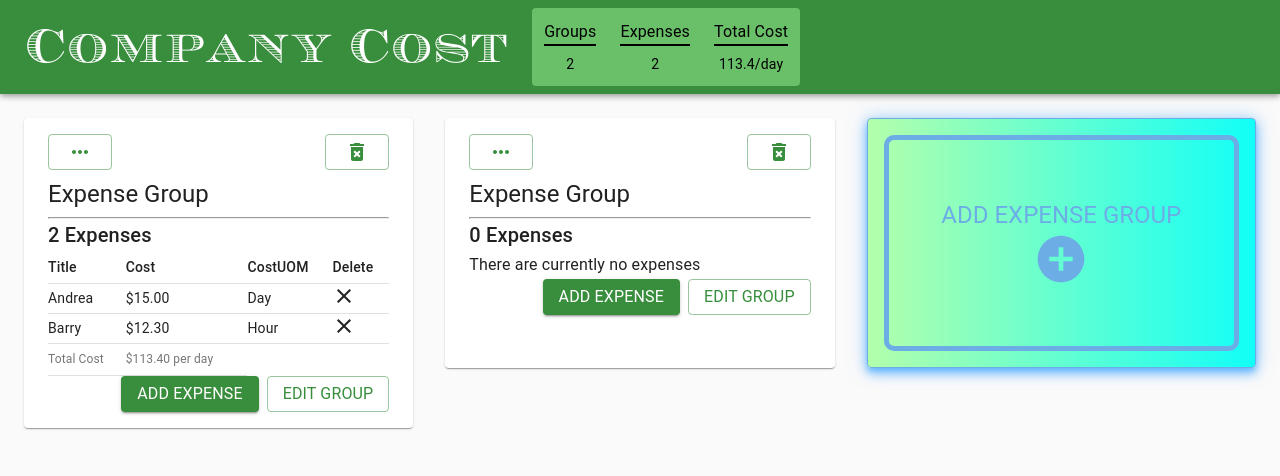
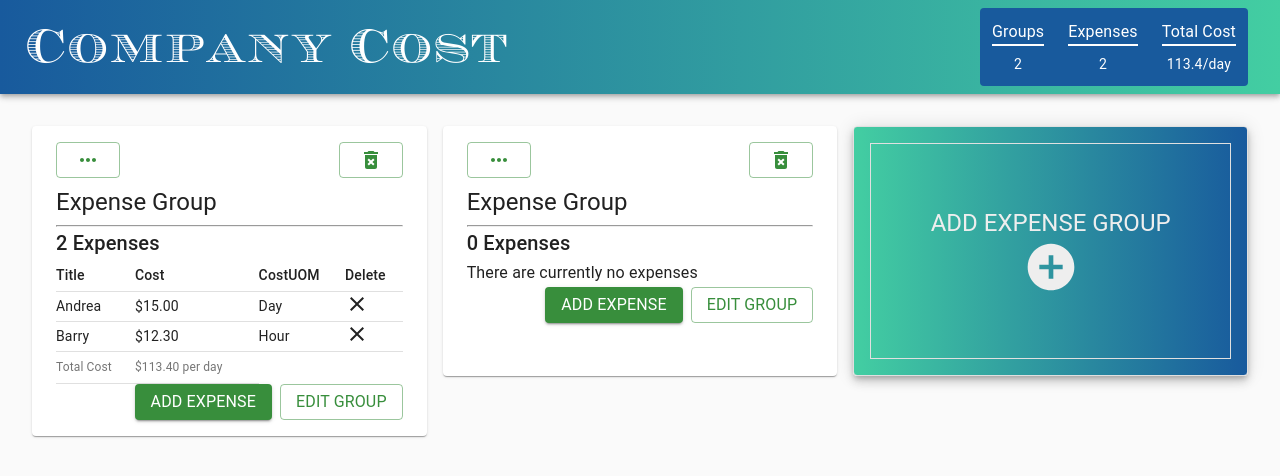
Before and after one commit to Spraynard/Company-Cost, a React app: page / in a window 1280 px wide. Shown: the top 476 px of the page. Built offline with nearby package versions, Linux system fonts and the light colour scheme; the HTML template or start-up script is replaced by a standard one.

Commit message:
Updating styling on application

```diff
--- a/src/components/Buttons/Add_Expense_Group_UI_Button.js
+++ b/src/components/Buttons/Add_Expense_Group_UI_Button.js
@@ -5,34 +5,41 @@ import { withStyles } from "@material-ui/core/styles";
 
 const styles = theme => ({
     root : {
-        background: 'linear-gradient(to right, #b3ffab, #12fff7)',//'linear-gradient(131deg, rgba(231,255,231,1) 0%, rgba(76,255,105,1) 100%)',
-        border: `1px solid #6dade6`,
-        boxShadow: '0px 3px 5px -1px rgba(64,165,255,.50),0px 6px 10px 0px rgba(64,165,255,.50),0px 1px 18px 0px rgba(64,165,255,.50)',
+        background: 'linear-gradient(to right, #43cea2, #185a9d)',//'linear-gradient(to right, #b3ffab, #12fff7)',//'linear-gradient(131deg, rgba(231,255,231,1) 0%, rgba(76,255,105,1) 100%)',
+        border: `1px solid ${theme.palette.grey[300]}`,
+        color : theme.palette.grey[200],
         cursor: 'pointer',
+        display : 'flex',
+        flexDirection : 'column',
         height : '100%',
         height : '250px',
-        padding : theme.spacing(2),
+        alignItems: 'center',
+        justifyContent: 'center',
+        position: 'relative',
         width : '100%',
-        transition : theme.transitions.create(['box-shadow']),
+        transition : theme.transitions.create(['box-shadow', 'color']),
+        '&::before': {
+            border: `1px solid ${theme.palette.grey[300]}`,
+            content: "' '",
+            margin: theme.spacing(2),
+            position: 'absolute',
+            transition: theme.transitions.create(['border']),
+            top: '0',
+            left: '0',
+            right: '0',
+            bottom: '0'
+        },
         '&:hover' : {
-            boxShadow: '0px 3px 5px -1px rgba(254, 118, 118,.50),0px 6px 10px 0px rgba(254, 118, 118,.50),0px 1px 18px 0px rgba(254, 118, 118,.50)',
-        }
-    },
-    ghostlyOutline : {
-        alignItems: 'center',
-        border: `5px solid #6dade6`,
-        borderRadius: '10px',
-        color: '#6dade6',
-        display: 'flex',
-        flexDirection: 'column',
-        height: '100%',
-        justifyContent: 'center',
-        transition: theme.transitions.create(['color', 'border']),
-        width: '100%',
-        '&:hover' : {
+            border: `1px solid ${theme.palette.common.white}`,
+            boxShadow : theme.shadows[10],
             color: theme.palette.common.white,
-            border: `5px solid #fe7676`,
-        }
+            '&::before' : {
+                border: `1px solid ${theme.palette.common.white}`,
+            }
+        },
+        '&:active' : {
+            boxShadow : theme.shadows[1]
+        },
     },
     icon : {
         fontSize: theme.typography.fontSize * 4 + 'px',
@@ -41,10 +48,8 @@ const styles = theme => ({
 
 const Add_Expense_Group_UI_Button = withStyles(styles)(({ classes, action, ...props }) =>
     <Paper className={classes.root} component="button" elevation={6} onClick={action}>
-        <div className={classes.ghostlyOutline}>
-            <Typography variant="h5">{"Add Expense Group".toUpperCase()}</Typography>
-            <AddCircle className={classes.icon}/>
-        </div>
+        <Typography variant="h5">{"Add Expense Group".toUpperCase()}</Typography>
+        <AddCircle className={classes.icon}/>
     </Paper>
 )
 
--- a/src/components/Groups_Window.js
+++ b/src/components/Groups_Window.js
@@ -7,9 +7,10 @@ import Add_Expense_Group_UI_Button from "./Buttons/Add_Expense_Group_UI_Button";
 
 const styles = theme => ({
 	root: {
-		flexGrow: 1,
 		padding: theme.spacing(3),
-		height: '100vh',
+		height: '100%',
+		width: '100%', // width and margin added to get over default material UI layout bugs
+		margin: 0,
 		...theme.mixins.toolbar
 	}
 })
@@ -29,7 +30,7 @@ const Groups_Window = ({ classes, children, ...props}) => {
 	);
 
 	return (
-		<Grid container className={classes.root}component="main" spacing={4}>{grid_elements}</Grid>
+		<Grid container className={classes.root} component="main" spacing={2}>{grid_elements}</Grid>
 	);
 };
 
--- a/src/components/Stats_Windows/App_Bar_Stats_Window.js
+++ b/src/components/Stats_Windows/App_Bar_Stats_Window.js
@@ -5,20 +5,20 @@ import { withStyles } from "@material-ui/core/styles"
 // Custom Component Imports
 import { Clickable } from "../Clickable";
 import Stats_Window from "./Stats_Window"
-import Stats_Window_Item from "./Stats_Window_Item";
 import { Box } from "@material-ui/core";
 
 const styles = theme => ({
     root: {
+        background: '#185a9d',//theme.palette.gradients.secondRiver,//'linear-gradient(to right, #9d50bb, #6e48aa)',//theme.palette.primary.light,
+        borderRadius: theme.shape.borderRadius,
+        color: theme.palette.common.white,
+        cursor: "context-menu",
         display: "flex",
-        borderRadius: theme.shape.borderRadius,
+        margin: theme.spacing(1),
         padding: theme.spacing(1),
-        margin: theme.spacing(1),
-        background: theme.palette.primary.light,
-        cursor: "context-menu",
         transition: theme.transitions.create(["background"]),
         "&:hover": {
-            background: emphasize(theme.palette.primary.light, .30)
+            background: emphasize('#185a9d', .30)
         }
     },
     itemContainer : {
--- a/src/components/Stats_Windows/Main_Menu_Stats_Window.js
+++ b/src/components/Stats_Windows/Main_Menu_Stats_Window.js
@@ -7,7 +7,7 @@ import Stats_Window from "./Stats_Window"
 const styles = theme => ({
     root: {
         padding: theme.spacing(1),
-        background: theme.palette.secondary.light,
+        background: 'none',
     },
     box: {
         padding: theme.spacing(1),
--- a/src/components/Top_App_Bar.js
+++ b/src/components/Top_App_Bar.js
@@ -19,6 +19,9 @@ import { withStyles } from "@material-ui/core/styles";
 
 // Component Styles
 const styles = theme => ({
+	root : {
+		background : theme.palette.gradients.secondRiver
+	},
 	appButtonMargin : {
 		marginLeft : theme.spacing(1)
 	},
@@ -34,11 +37,9 @@ const styles = theme => ({
 	headerTextStyles : {
 		"color" : theme.palette.primary.contrastText
 	},
-	marginRight : {
-		marginRight : theme.spacing(2)
-	},
 	siteTitle : {
 		fontFamily : theme.typography.siteTitle.fontFamily,
+		flexGrow: 1,
 		color : theme.palette.secondary.contrastText
 	}
 });
@@ -48,15 +49,9 @@ const Top_App_Bar = ( props, { store } ) => {
 	const { classes, ...other } = props;
 
 	return (
-		<AppBar position="sticky">
+		<AppBar position="sticky" className={classes.root}>
 			<Toolbar>
-				<Typography
-					className={`${classes.marginRight} ${classes.siteTitle}`}
-					component="span"
-					variant="h3"
-				>
-				Company Cost
-				</Typography>
+				<Typography className={classes.siteTitle} component="span" variant="h3">Company Cost</Typography>
 				<Open_Stats_Drawer_Button
 					display={{ xs : 'block', 'md' : 'none' }}
 					onClick={() => store.dispatch(openMainMenu())}
```
